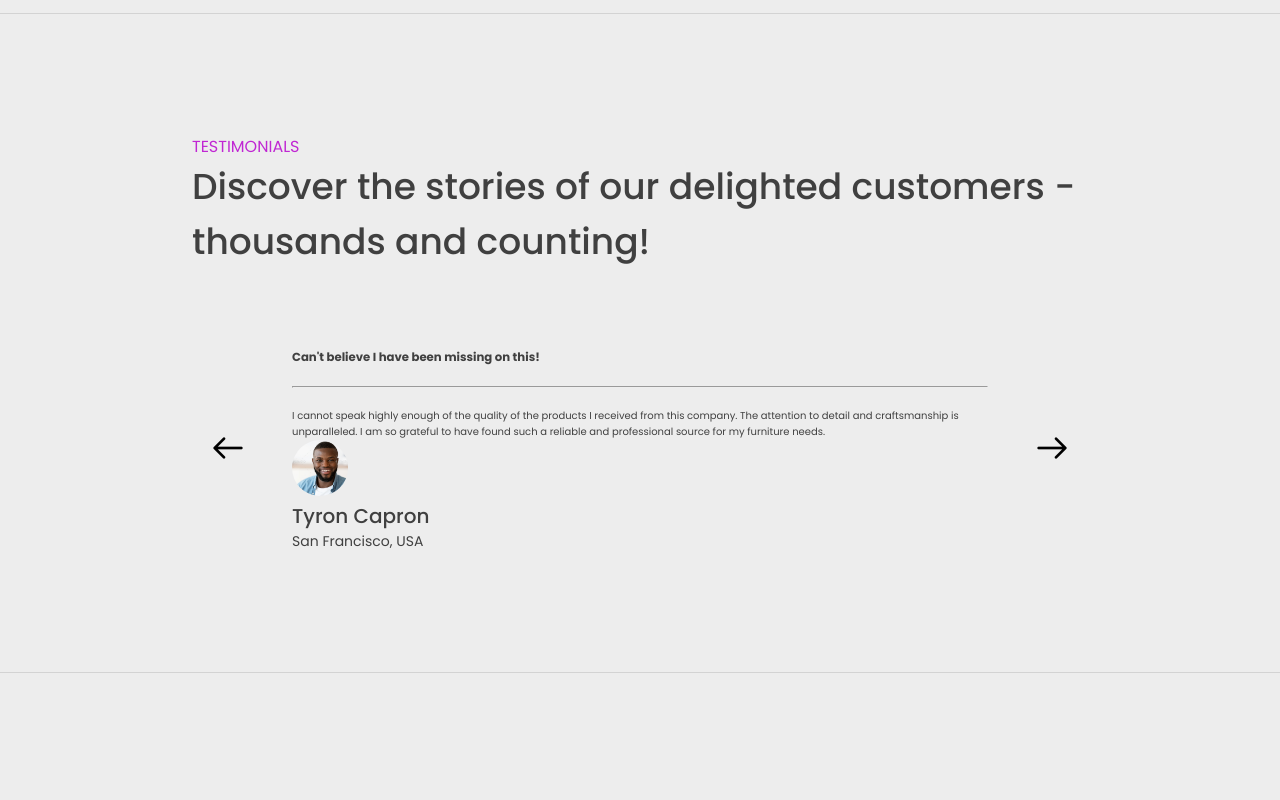
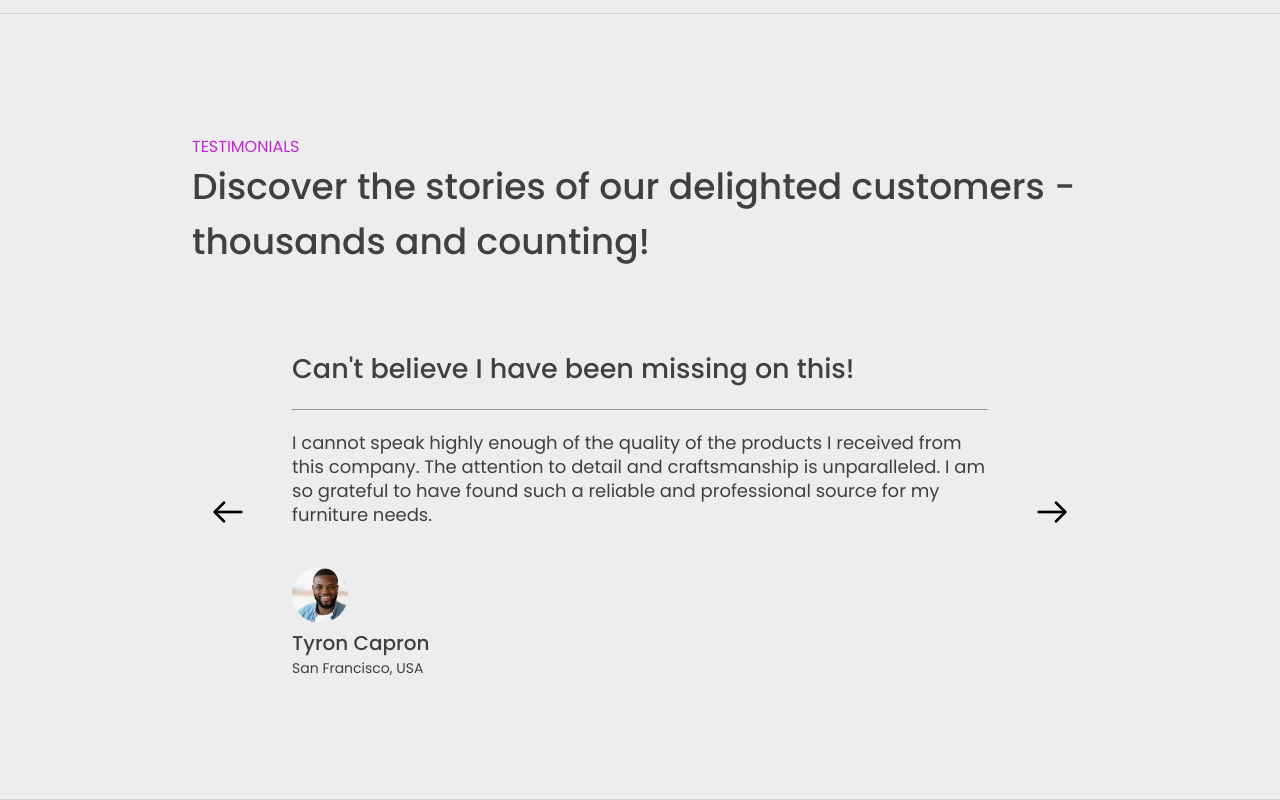
Before and after one commit to dariojularic/x-shopper-dream-e-commerce, a React (Vite) app: page / in a window 1280 px wide. Shown: the part 3110-3910 px from the top of the page. Before the commit the page ends 3783 px from the top, so only its background shows below. Built offline with nearby package versions, Linux system fonts and the light colour scheme; no server answers.

Commit message:
Add style

```diff
--- a/src/pages/Home/components/Testimonials.css
+++ b/src/pages/Home/components/Testimonials.css
@@ -18,7 +18,7 @@
   padding: 0 4.8rem;
 }
 
-/* .testimonial-header {
+.testimonial-header {
   font-size: 2.7rem;
   font-weight: 500;
 }
@@ -27,7 +27,7 @@
   font-size: 1.8rem;
   line-height: 2.4rem;
   margin-bottom: 4rem;
-} */
+}
 
 .testimonial-user-img {
   border-radius: 50%;
```
